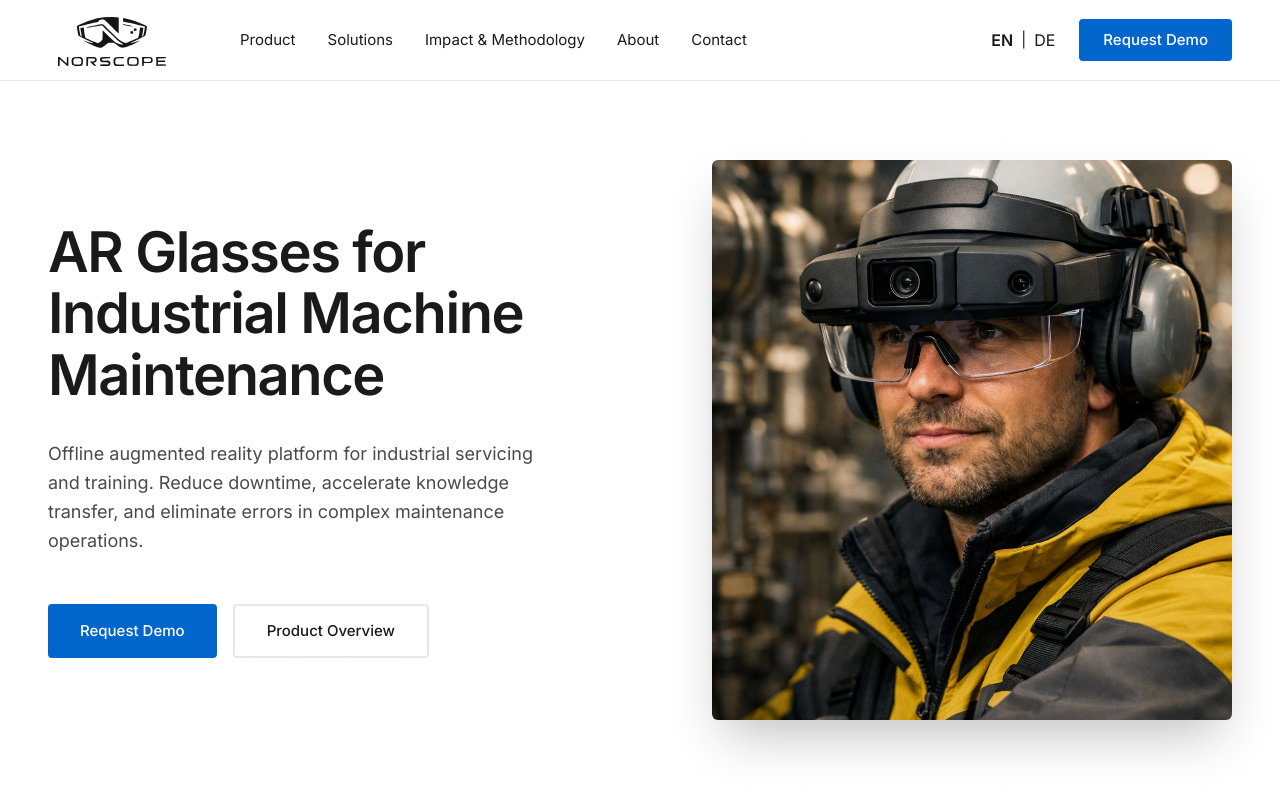
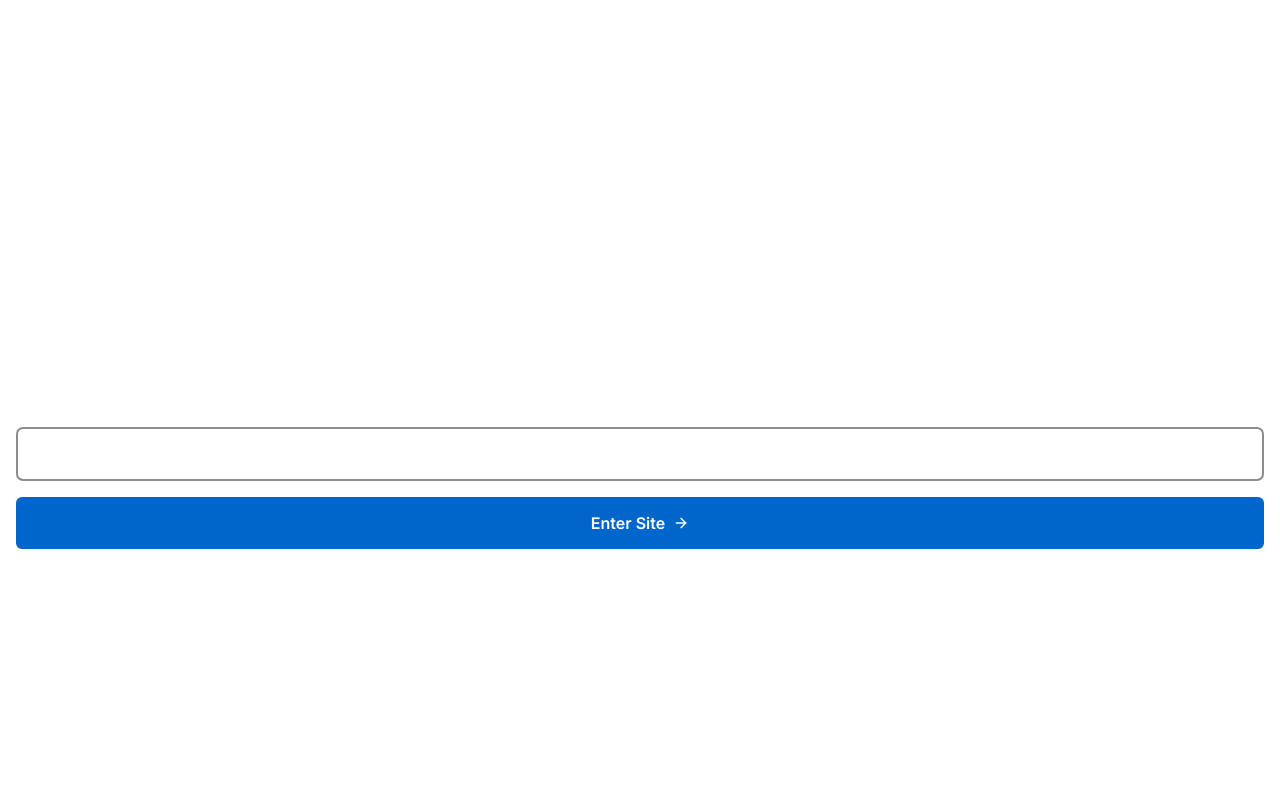
Before and after one commit to Shafieisara/norscope-website, a React (Vite) app: page / in a window 1280 px wide. Shown: the top 800 px of the page. Built offline with nearby package versions, Linux system fonts and the light colour scheme.

Commit message:
Feat: Enable password protection on main entry point

```diff
--- a/src/main.tsx
+++ b/src/main.tsx
@@ -1,6 +1,12 @@
 
-  import { createRoot } from "react-dom/client";
-  import App from "./App.tsx";
-  import "./index.css";
+import { createRoot } from "react-dom/client";
+import App from "./App.tsx";
+import "./index.css";
 
-  createRoot(document.getElementById("root")!).render(<App />);
+import { PasswordProtection } from "./components/PasswordProtection";
+
+createRoot(document.getElementById("root")!).render(
+  <PasswordProtection>
+    <App />
+  </PasswordProtection>
+);
```
